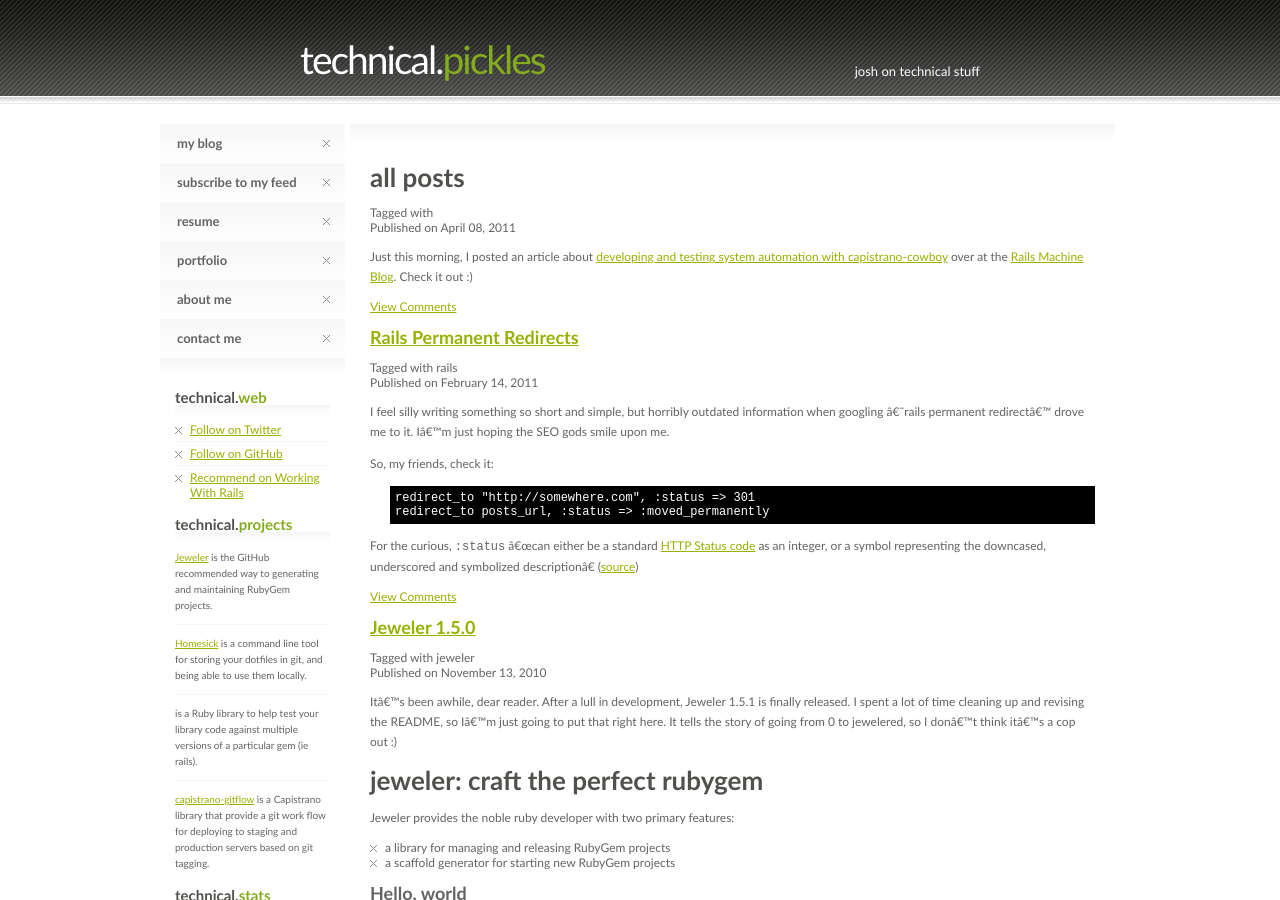
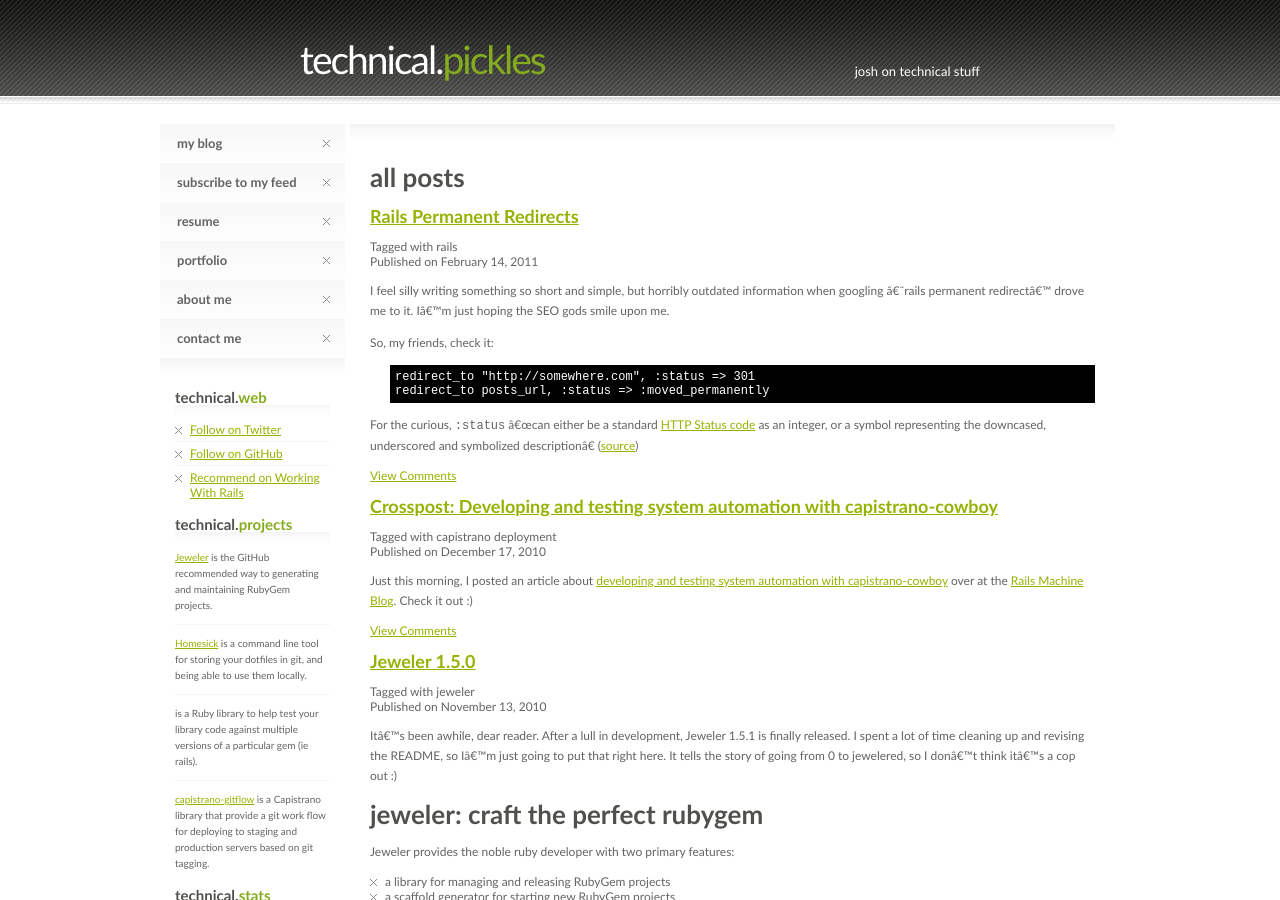
Before and after one commit to technicalpickles/technicalpickles.github.com, a Jekyll site: the page built from posts.html, in a window 1280 px wide and 900 px high. Built offline with Jekyll 4.4.1, drawn with Linux system fonts in a browser that asks for light colours; Markdown is read by kramdown in place of the engine named in the settings; a script that is not in the unit is left out.

Commit message:
Fix yaml syntax error.

```diff
--- a/_posts/2010-12-17-crosspost-developing-and-testing-system-automation-with-capistrano-cowboy.markdown
+++ b/_posts/2010-12-17-crosspost-developing-and-testing-system-automation-with-capistrano-cowboy.markdown
@@ -1,5 +1,5 @@
 ---
-title: Crosspost: Developing and testing system automation with capistrano-cowboy
+title: 'Crosspost: Developing and testing system automation with capistrano-cowboy'
 layout: post
 tags:
 - capistrano
```
